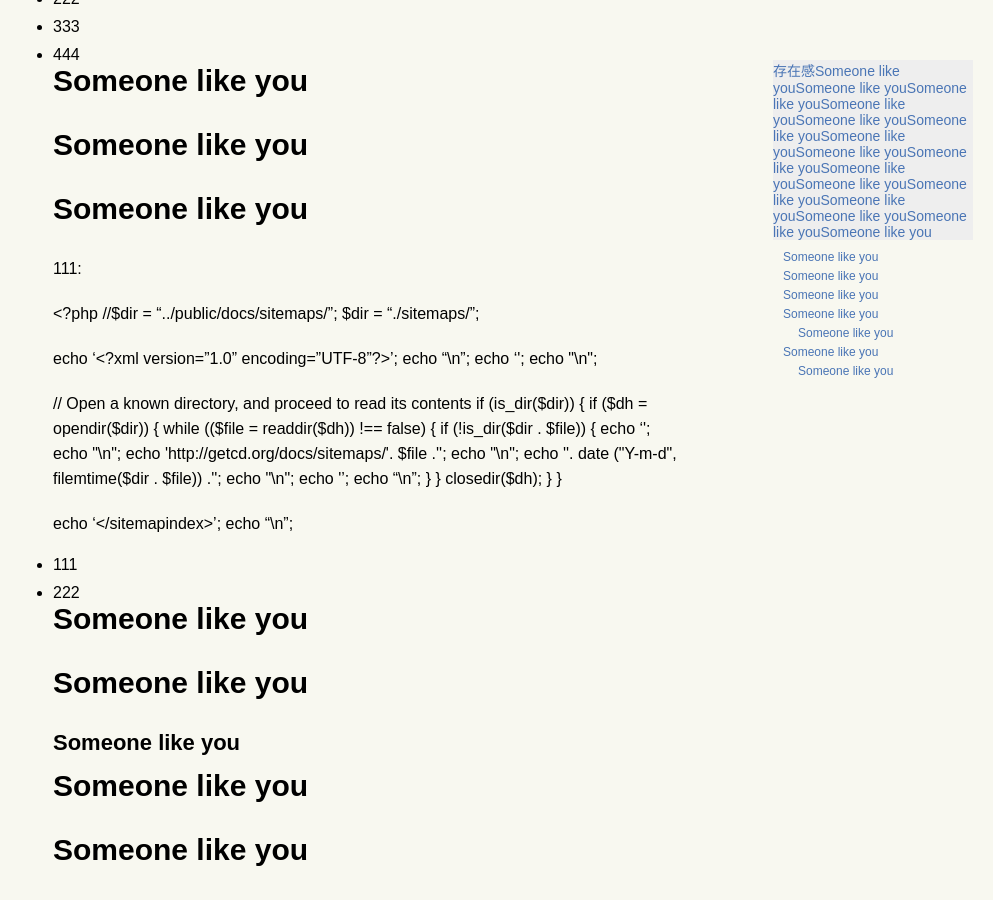
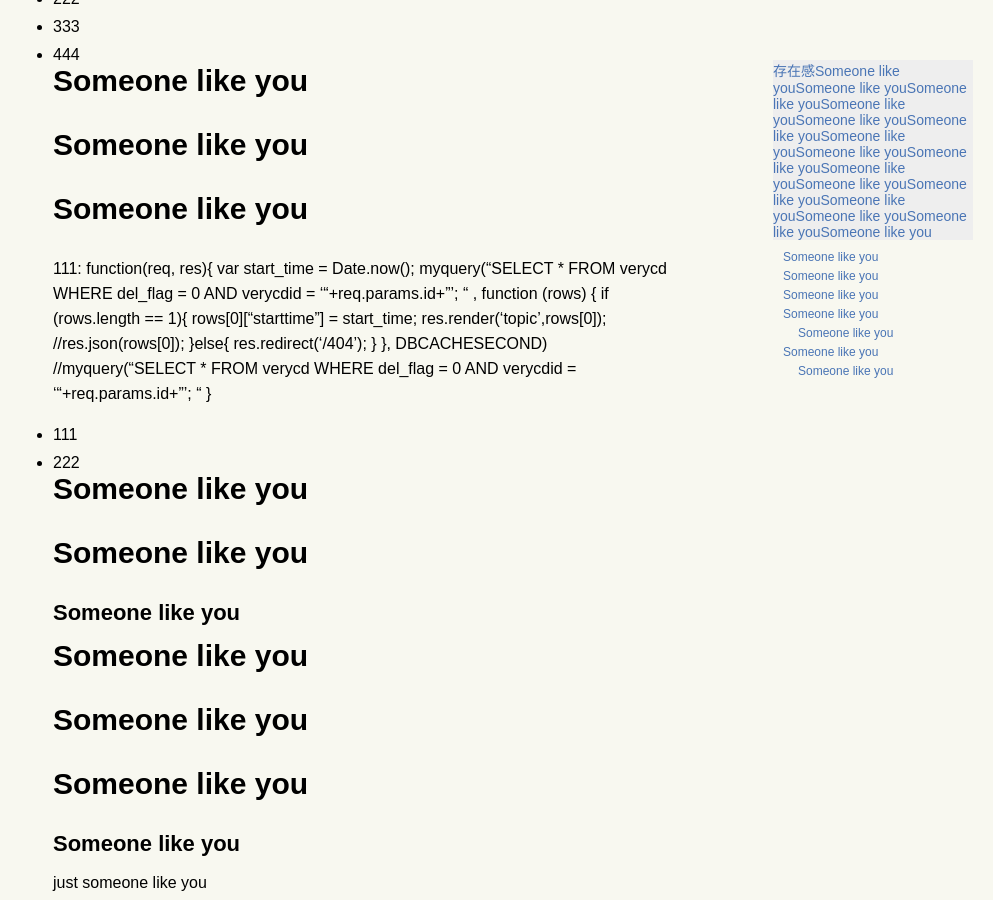
Before and after one commit to 10iii/blog, a Jekyll site: the page built from _posts/blog/2013-03-04-test.md, in a window 1280 px wide and 900 px high, scrolled down 607 px. Shown: the whole window, without its empty margins (287-1280 px from the left). Built offline with Jekyll 4.4.1, drawn with Linux system fonts in a browser that asks for light colours; Markdown is read by kramdown in place of the engine named in the settings; comment, search, counter and statistics services are not loaded.

Commit message:
test code in m

```diff
--- a/_posts/blog/2013-03-04-test.md
+++ b/_posts/blog/2013-03-04-test.md
@@ -23,37 +23,20 @@ just someone like you
 # Someone like you
 # Someone like you
 111:
-
-	<?php
-	//$dir = "../public/docs/sitemaps/";
-	$dir = "./sitemaps/";
-
-	echo '<?xml version="1.0" encoding="UTF-8"?>';
-	echo "\n";
-	echo '<sitemapindex>';
-	echo "\n";
-
-	// Open a known directory, and proceed to read its contents
-	if (is_dir($dir)) {
-		if ($dh = opendir($dir)) {
-			while (($file = readdir($dh)) !== false) {
-				if (!is_dir($dir . $file)) {
-					echo '<sitemap>';
-					echo "\n";
-					echo '<loc>http://getcd.org/docs/sitemaps/'. $file .'</loc>';
-					echo "\n";
-					echo '<lastmod>'. date ("Y-m-d", filemtime($dir . $file)) .'</lastmod>';
-					echo "\n";
-					echo '</sitemap>';
-					echo "\n";
+	function(req, res){
+		var start_time = Date.now();
+		myquery("SELECT * FROM verycd WHERE del_flag = 0 AND verycdid = '"+req.params.id+"'; "
+			, function (rows) {
+				if (rows.length == 1){
+					rows[0]["starttime"] = start_time;
+					res.render('topic',rows[0]);
+					//res.json(rows[0]);
+				}else{
+					res.redirect('/404');
 				}
-			}
-			closedir($dh);
-		}
+			}, DBCACHESECOND) //myquery("SELECT * FROM verycd WHERE del_flag = 0 AND verycdid = '"+req.params.id+"'; "
 	}
 
-	echo '</sitemapindex>';
-	echo "\n";
 + 111
 + 222
 # Someone like you
```
